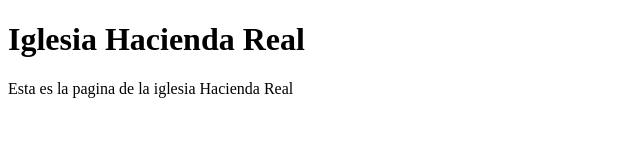
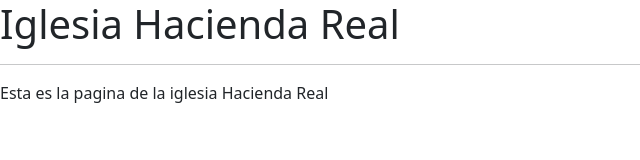
Before and after one commit to cjorellana/junior_demo, a plain HTML site: page index.html in a window 1280 px wide. Shown: the whole page, without its empty margins (0-640 px from the left). Drawn offline with nearby package versions, Linux system fonts and the light colour scheme.

Commit message:
Se agrega bootstrap

```diff
--- a/index.html
+++ b/index.html
@@ -4,9 +4,13 @@
     <meta charset="UTF-8">
     <meta name="viewport" content="width=device-width, initial-scale=1.0">
     <title>Iglesia Catalica HR</title>
+    <link href="https://cdn.jsdelivr.net/npm/bootstrap@5.3.3/dist/css/bootstrap.min.css" rel="stylesheet" integrity="sha384-QWTKZyjpPEjISv5WaRU9OFeRpok6YctnYmDr5pNlyT2bRjXh0JMhjY6hW+ALEwIH" crossorigin="anonymous">
+  </head>
+    <!-- <link rel="stylesheet" href="css/style.css"> -->
 </head>
 <body>
     <h1>Iglesia Hacienda Real</h1>
+    <hr />
     <p>Esta es la pagina de la iglesia Hacienda Real</p>
 
 </body>
```
